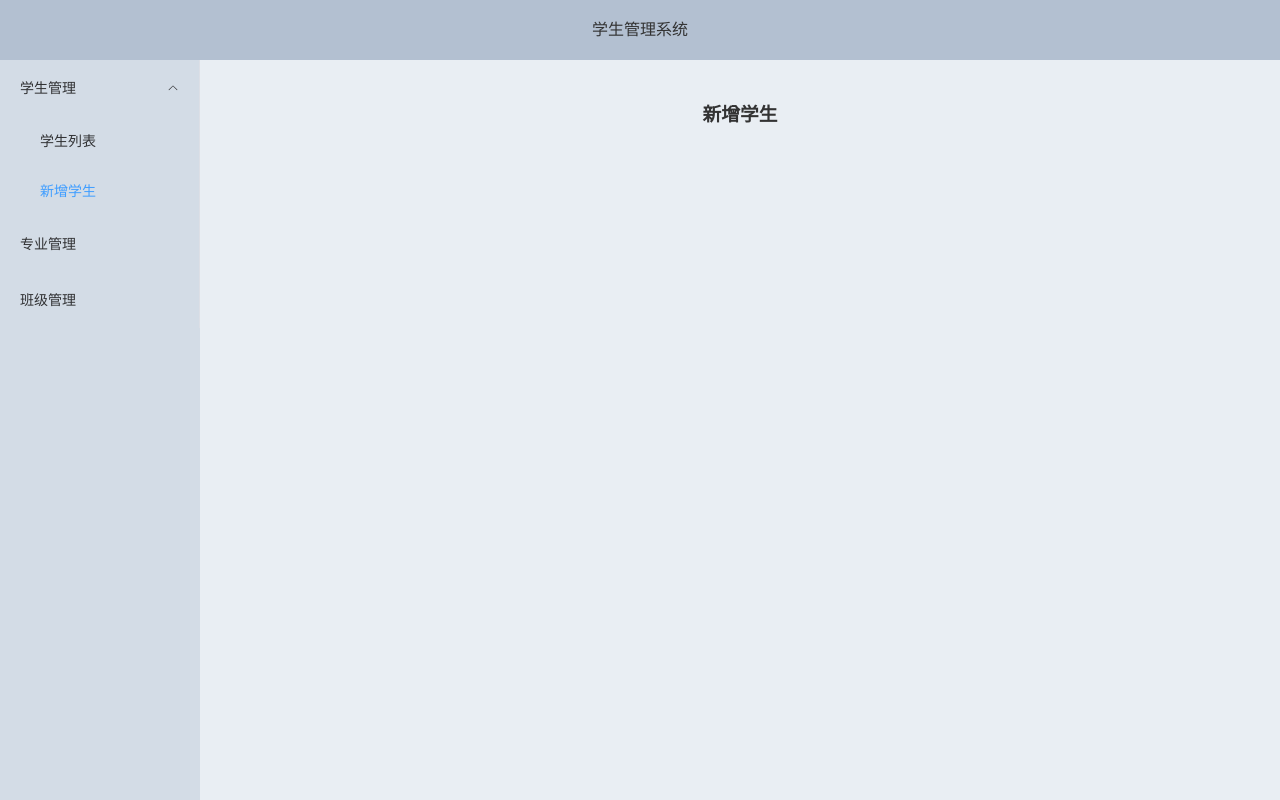
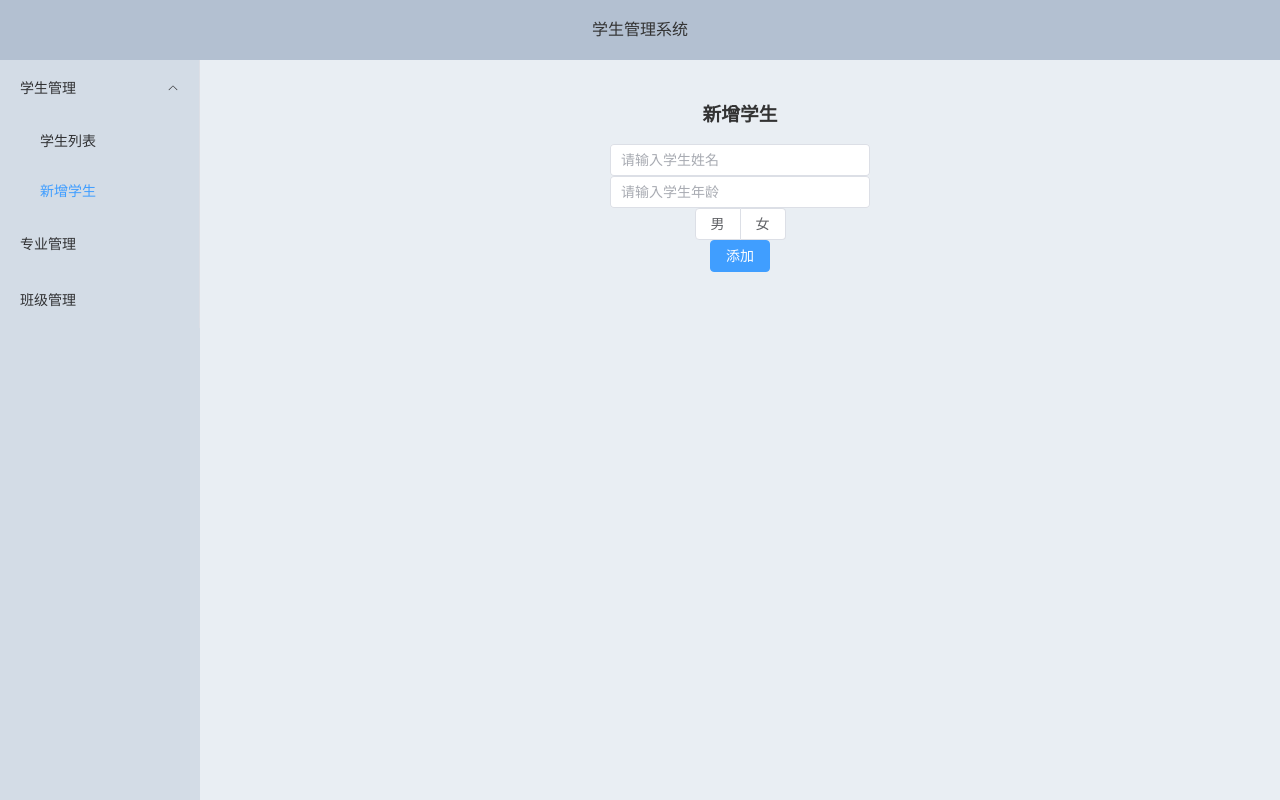
Before and after one commit to mujiabinbin/practise, a Vue app in the folder elestusys/: page /stuadd in a window 1280 px wide. Built offline with nearby package versions, Linux system fonts and the light colour scheme; no server answers.

Commit message:
添加学生之姓名，年龄，性别

```diff
--- a/elestusys/src/store/modules/stu.js
+++ b/elestusys/src/store/modules/stu.js
@@ -41,6 +41,10 @@ export default{
         async getstulistAsync(context,payload){
           const data= await api.stuapi.get(payload);
           context.commit('SETSTULIST',data.data.data)
+        },
+        async stuaddAsync(context,payload){
+         const data= await api.stuapi.addstu(payload);
+         return data
         }
 
       },
--- a/elestusys/src/store/modules/subs.js
+++ b/elestusys/src/store/modules/subs.js
@@ -11,6 +11,7 @@ export default{
 
         SETSUBLIST(state,payload){
           state.sublistdata=payload;
+          console.log(state.sublistdata);
         }
       },
       actions: {
--- a/elestusys/src/views/stu/StuAdd.vue
+++ b/elestusys/src/views/stu/StuAdd.vue
@@ -8,6 +8,44 @@
           </el-aside>
           <el-main>
             <h1>新增学生</h1>
+            <el-row type="flex" class="row-bg" justify="center">
+
+  <el-col :span="6"><div class="grid-content bg-purple-light">
+    <el-input v-model="addstudata.username" placeholder="请输入学生姓名" clearable></el-input>
+  </div>
+  </el-col>
+
+</el-row>
+<el-row type="flex" class="row-bg" justify="center">
+  <el-col :span="6"><div class="grid-content bg-purple-light">
+    <el-input v-model="addstudata.userage" placeholder="请输入学生年龄" clearable></el-input>
+  </div>
+  </el-col>
+</el-row>
+<el-row type="flex" class="row-bg" justify="center">
+  <el-col :span="6"><div class="grid-content bg-purple-light">
+  <el-radio-group v-model="addstudata.usergender">
+    <el-radio-button label="male">男</el-radio-button>
+    <el-radio-button label="female">女</el-radio-button>
+  </el-radio-group>
+  </div>
+  </el-col>
+</el-row>
+<!-- <el-row type="flex" class="row-bg" justify="center">
+  <el-col :span="6"><div class="grid-content bg-purple-light">
+    <el-cascader
+    v-model="value"
+    :options="sublist"
+    @change="handleChange"></el-cascader>
+  </div>
+  </el-col>
+</el-row>     -->
+<el-row type="flex" class="row-bg" justify="center">
+  <el-col :span="6"><div class="grid-content bg-purple-light">
+    <el-button type="primary" @click="stuadd">添加</el-button>
+  </div>
+  </el-col>
+</el-row>
           </el-main>
         </el-container>
       </el-container>
@@ -16,8 +54,30 @@
 
   <script>
   import Menu from '@/components/Menu.vue'
+  import { createNamespacedHelpers } from "vuex";
+  const { mapActions, mapState } = createNamespacedHelpers("stu");
+  const { mapActions:subsActions, mapState:subsState } = createNamespacedHelpers("subs");
   export default {
-  components:{Menu}
+    data() {
+      return {
+        addstudata:{},
+        value:[]
+      }
+    },
+  components:{Menu},
+  computed:{
+    ...subsState({sublist:"sublistdata"})
+  },
+  mounted() {
+    this.getsublistAsync();
+  },
+  methods: {
+    ...mapActions(["stuaddAsync"]),
+    ...subsActions(["getsublistAsync"]),
+    async stuadd(){
+      const data=await this.stuaddAsync(this.addstudata)
+    }
+  },
   }
   </script>
 
```
Also changed, not shown: 1 other file (tests, documents, lock files or other folders).
